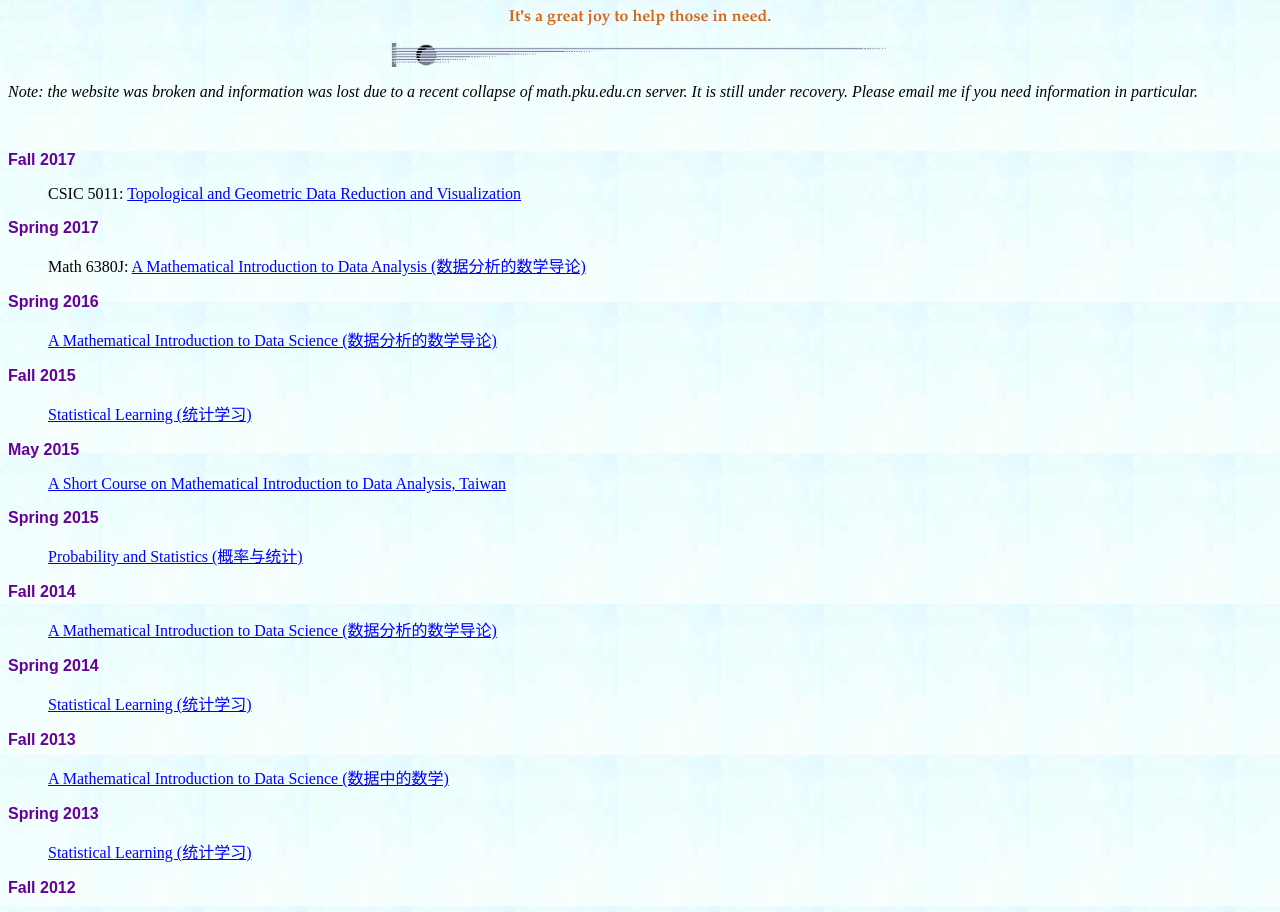
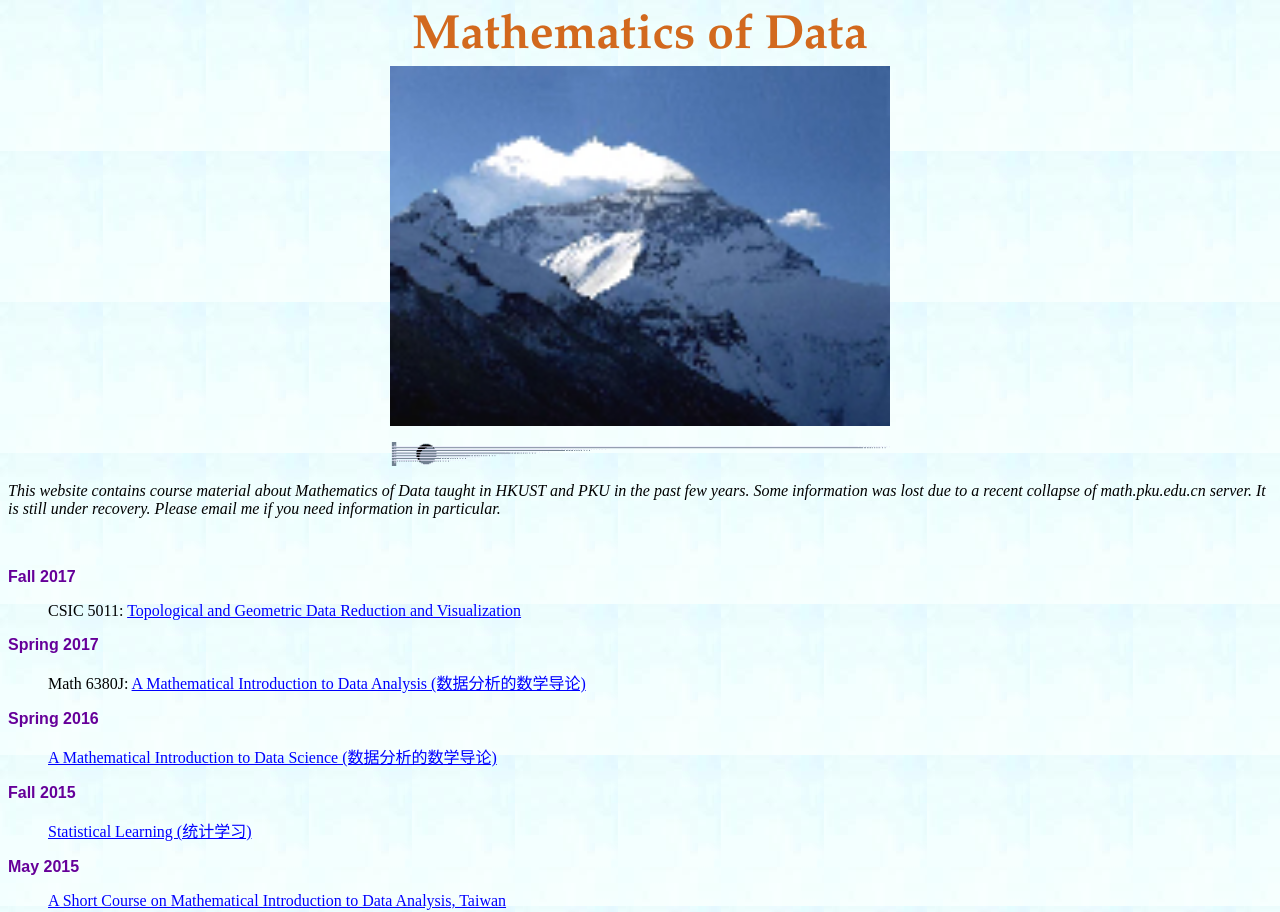
Before and after one commit to data-math/data-math.github.io, a plain HTML site: page index.html in a window 1280 px wide. Shown: the top 912 px of the page. Drawn offline with Linux system fonts and the light colour scheme.

Commit message:
Update index.html

```diff
--- a/index.html
+++ b/index.html
@@ -7,14 +7,15 @@
 <body background="../images/crysback.jpg" bgcolor="white" lang="EN-US" link="blue" vlink="blue">
 
 <center>
-<p> <font face="Book Antiqua" size=3 color="Chocolate">
-<b> It's a great joy to help those in need. <br></b></font>
+<p> <font face="Book Antiqua" size=10 color="Chocolate">
+<b> Mathematics of Data <br></b></font>
+<img src="../images/mountain_s.jpg" width="500"> <br>
 </p>
 <img src="../images/strings.gif" width="500"> <br>
 </center>
 
 <p>
-<em>Note: the website was broken and information was lost due to a recent collapse of math.pku.edu.cn server. It is still under recovery. Please email me if you need information in particular.</em>
+<em>This website contains course material about Mathematics of Data taught in HKUST and PKU in the past few years. Some information was lost due to a recent collapse of math.pku.edu.cn server. It is still under recovery. Please email me if you need information in particular.</em>
 </p>
 
 <br>
```
